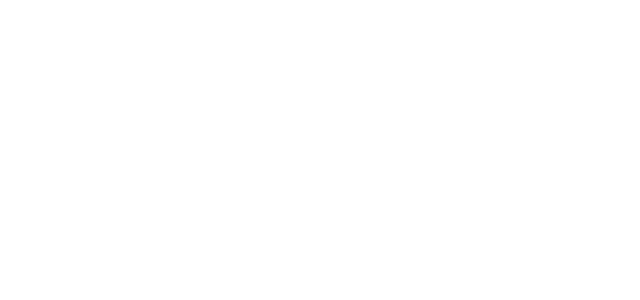
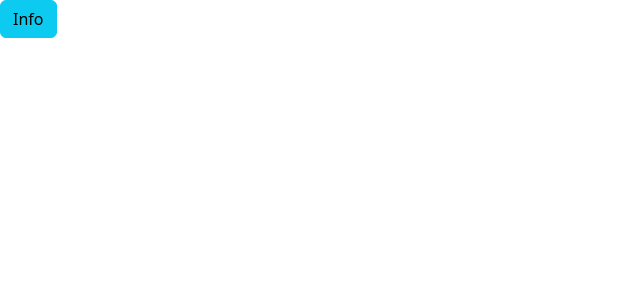
Before and after one commit to augusstt06/LostArk_cm, a React (Create React App) app in the folder lostark_cm/: page / in a window 1280 px wide. Shown: the top 300 px of the page, without its empty margins (0-640 px from the left). Built offline with nearby package versions, Linux system fonts and the light colour scheme.

Commit message:
Apply BootStrap

```diff
--- a/lostark_cm/package.json
+++ b/lostark_cm/package.json
@@ -6,7 +6,9 @@
     "@testing-library/jest-dom": "^5.16.5",
     "@testing-library/react": "^13.4.0",
     "@testing-library/user-event": "^13.5.0",
+    "bootstrap": "^5.2.3",
     "react": "^18.2.0",
+    "react-bootstrap": "^2.6.0",
     "react-dom": "^18.2.0",
     "react-scripts": "5.0.1",
     "web-vitals": "^2.1.4"
--- a/lostark_cm/src/App.js
+++ b/lostark_cm/src/App.js
@@ -1,7 +1,11 @@
+import Button from "react-bootstrap/Button";
+
 function App() {
   return (
     <div className="App">
-      <header className="App-header"></header>
+      <header className="App-header">
+        <Button variant="info">Info</Button>{" "}
+      </header>
     </div>
   );
 }
--- a/lostark_cm/src/index.js
+++ b/lostark_cm/src/index.js
@@ -1,6 +1,7 @@
 import React from "react";
 import ReactDOM from "react-dom/client";
 import App from "./App";
+import "bootstrap/dist/css/bootstrap.css";
 import reportWebVitals from "./reportWebVitals";
 
 const root = ReactDOM.createRoot(document.getElementById("root"));
```
Also changed, not shown: 1 other file (tests, documents, lock files or other folders).
